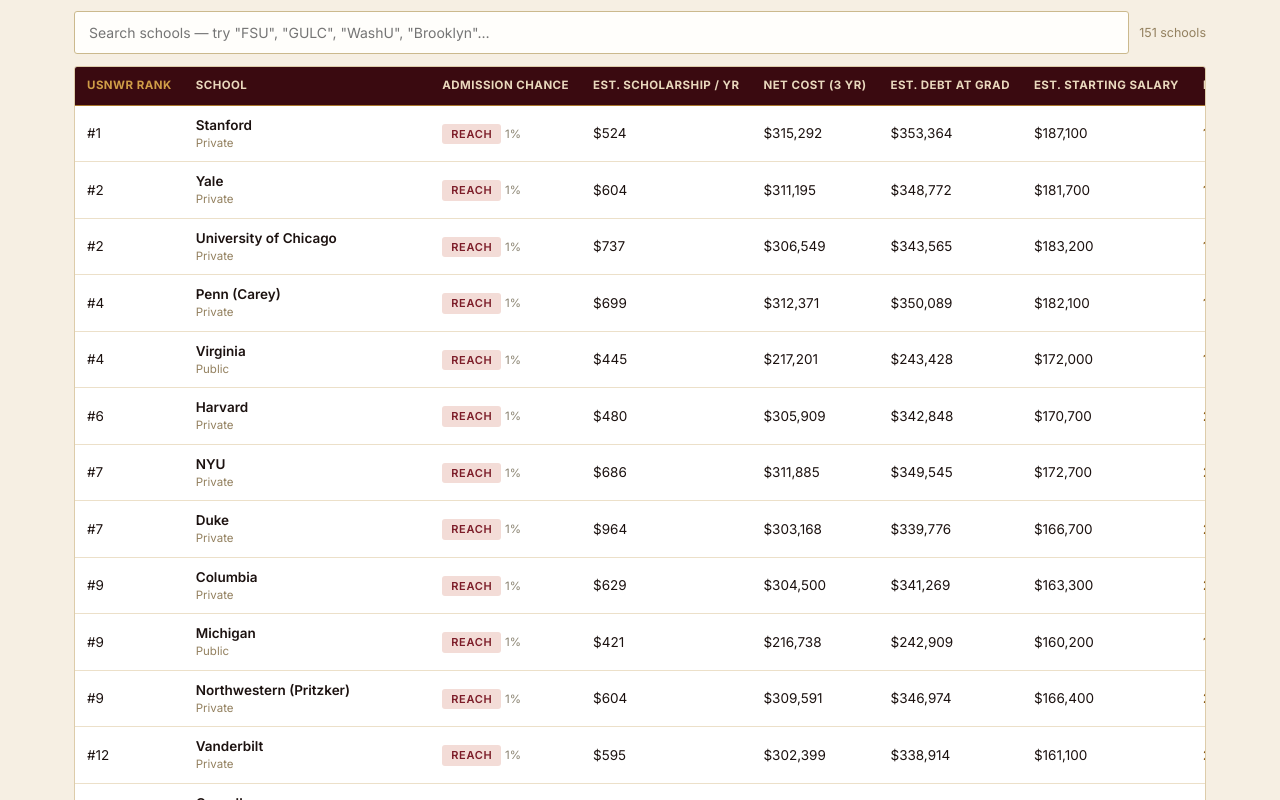
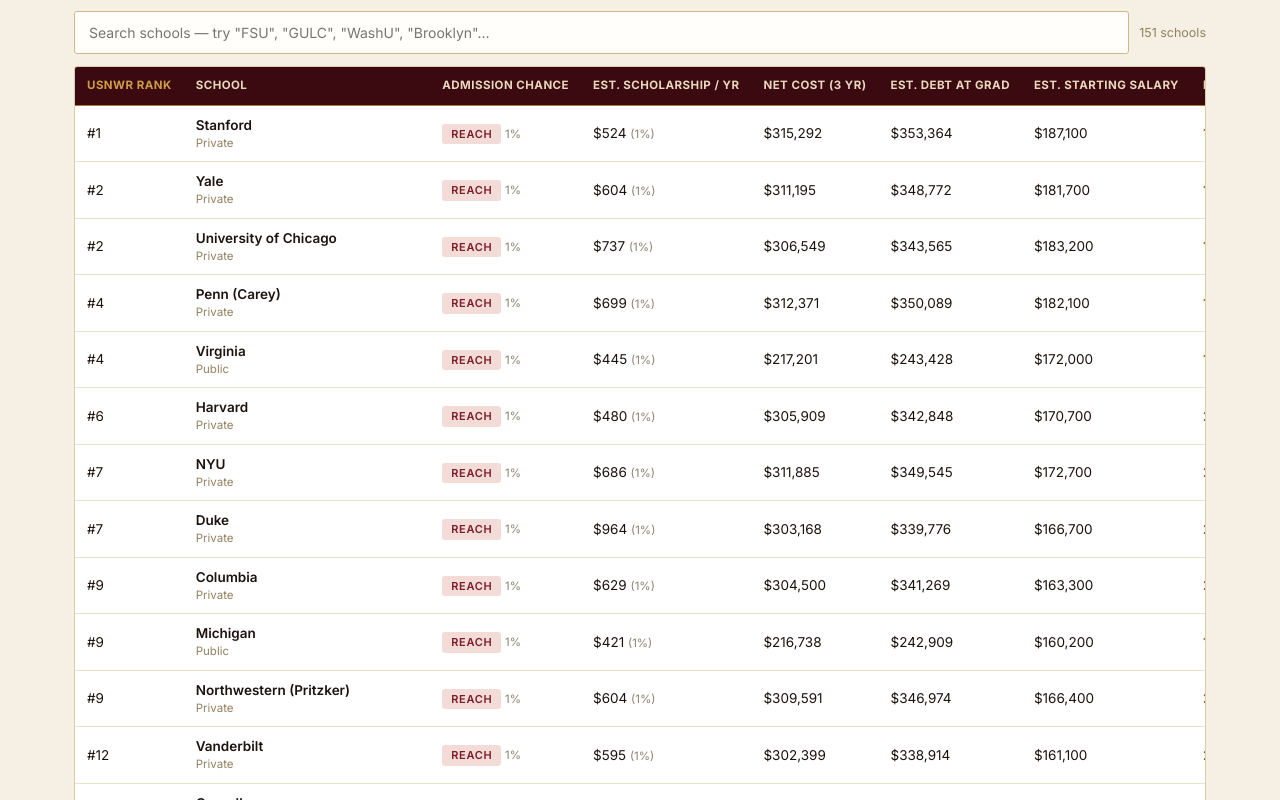
Before and after one commit to redsupercar314/law-roi-site, a React (Vite) app: page / in a window 1280 px wide. Shown: the part 1260-2060 px from the top of the page. Built offline with nearby package versions, Linux system fonts and the light colour scheme.

Commit message:
Scholarship column shows coverage pct, Full ride at 100pct

```diff
--- a/src/App.jsx
+++ b/src/App.jsx
@@ -429,7 +429,13 @@
                       </>
                     ) : (
                       <>
-                        <td>{fmt(r.c.scholDollarY1)}</td>
+                        <td>
+                          {r.c.scholPct >= 0.999 ? (
+                            <b className="outcome-good">Full ride</b>
+                          ) : (
+                            <>{fmt(r.c.scholDollarY1)} <span style={{ fontSize: 11.5, color: '#8a8371' }}>({Math.round(r.c.scholPct * 100)}%)</span></>
+                          )}
+                        </td>
                         <td>{fmt(r.c.totalCost)}</td>
                         <td>{fmt(r.c.debtAtGrad)}</td>
                         <td>{fmt(r.c.salary)}</td>
```
